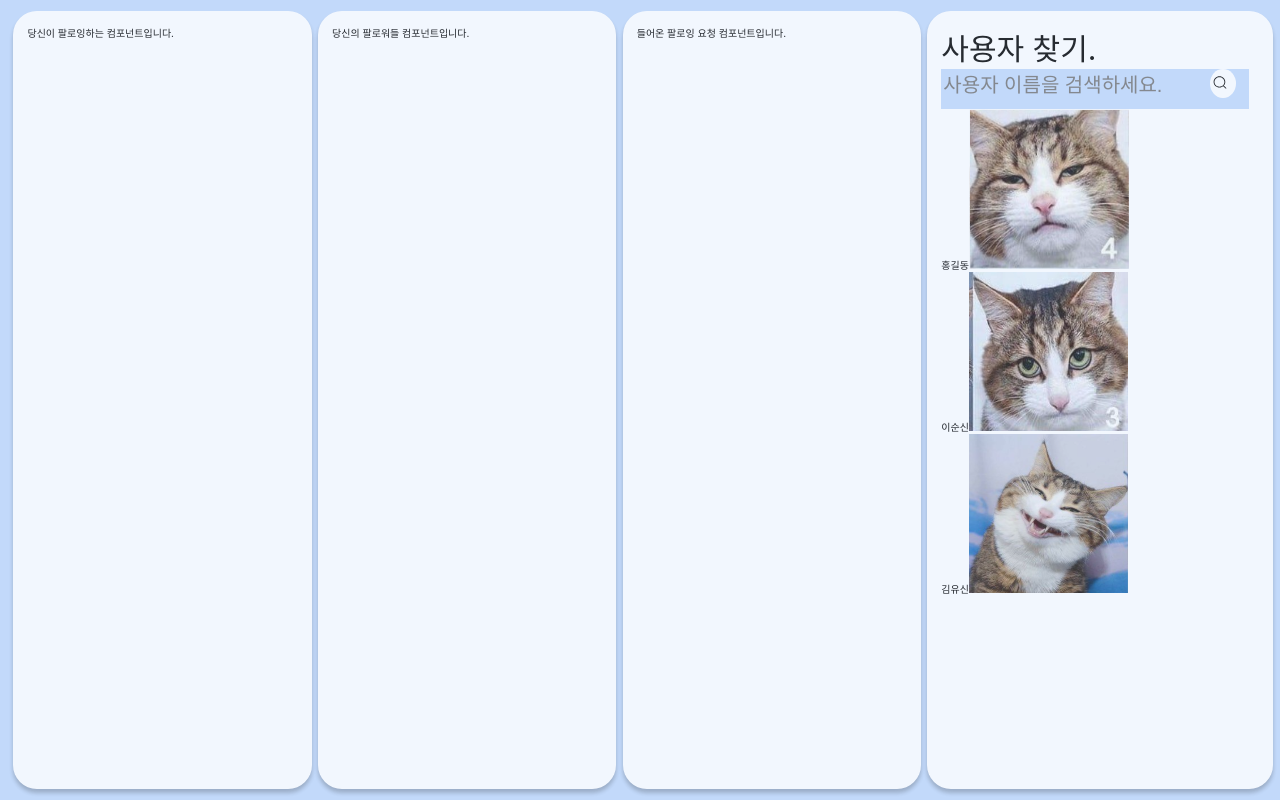
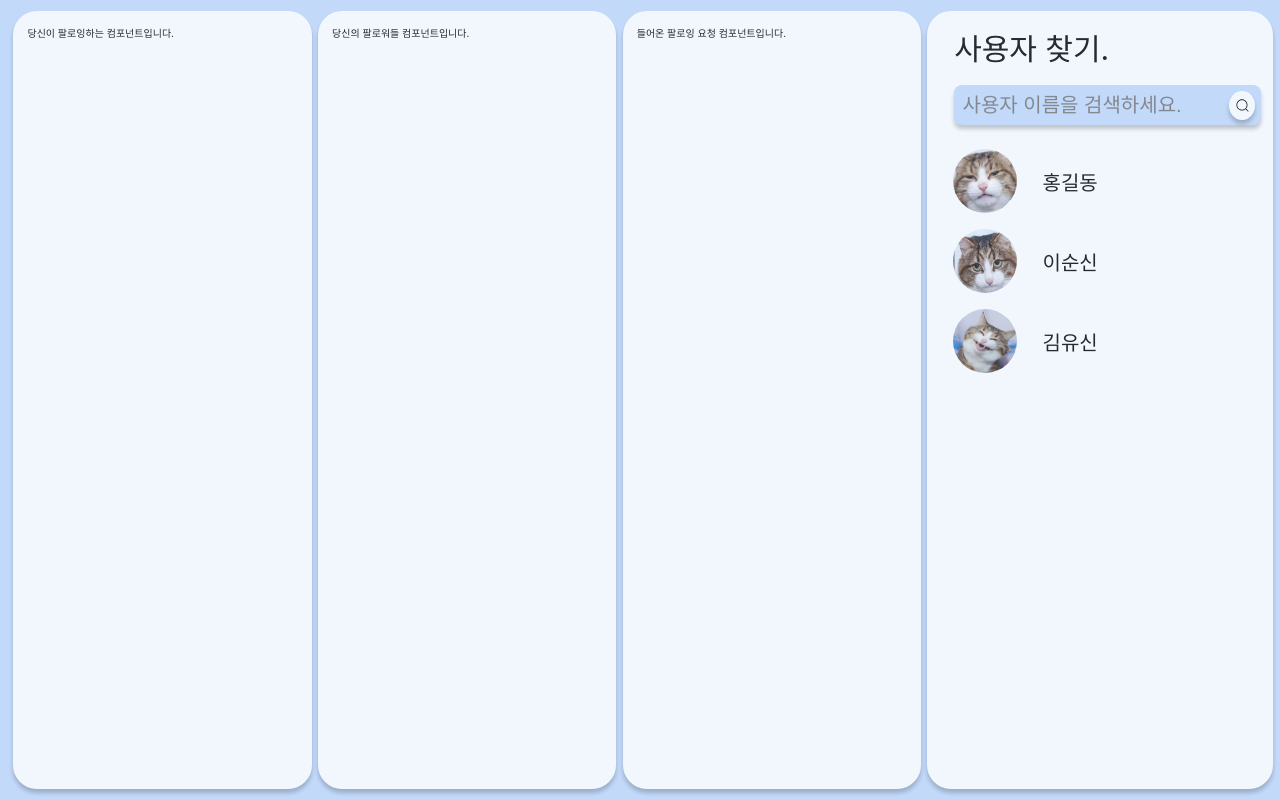
Before and after one commit to TasQueue/Front-End, a React (Create React App) app: page /followManage in a window 1280 px wide. Both pictures are taken after a click on the button 1223 px from the left and 83 px from the top of the page. Built offline with nearby package versions, Linux system fonts and the light colour scheme; a web font is replaced by a local one.

Commit message:
Design : 사용자 찾기 기능의 UI 완성

```diff
--- a/src/pages/FollowManagePage/SearchUser/SearchUser.styled.tsx
+++ b/src/pages/FollowManagePage/SearchUser/SearchUser.styled.tsx
@@ -2,28 +2,60 @@ import styled from 'styled-components';
 
 export const Label = styled.p`
   font-size: 3rem;
+  margin: 2vh 0 1vh 1vw;
 `;
 export const SearchWrap = styled.div`
+  display: flex;
+  justify-content: center;
+  align-items: center;
   width: 24vw;
   height: 5vh;
+  margin: 2vh 0 3vh 1vw;
   background-color: #c2d9fa;
+  border-radius: 8px;
+  box-shadow: 0px 4px 4px 0px rgba(0, 0, 0, 0.25);
 `;
 export const SearchInput = styled.input`
+  display: flex;
+  justify-content: center;
+  align-items: center;
+  width: 20vw;
   font-size: 2rem;
   background-color: transparent;
   border: none;
   outline: none;
+  margin: 0 1vw 0 0;
 
   :focus {
     outline: none;
   }
 `;
 export const SearchBtn = styled.button`
+  display: flex;
+  justify-content: center;
+  align-items: center;
   width: 2vw;
   height: 3.6vh;
   background-color: #ffffff;
   border-radius: 50%;
+  box-shadow: 0px 4px 4px 0px rgba(0, 0, 0, 0.25);
 `;
 export const BtnIcon = styled.img`
   width: 1.5vw;
 `;
+export const foundUsersWrap = styled.div`
+  display: flex;
+  justify-content: center;
+  align-items: center;
+  margin: 0 0 2vh 0;
+`;
+
+export const foundUsersCat = styled.img`
+  width: 5vw;
+  border-radius: 50%;
+`;
+export const foundUsersName = styled.p`
+  font-size: 2rem;
+  width: 16vw;
+  margin: 0 0 0 2vw;
+`;
--- a/src/pages/FollowManagePage/SearchUser/SearchUser.tsx
+++ b/src/pages/FollowManagePage/SearchUser/SearchUser.tsx
@@ -43,6 +43,12 @@ const SearchUser = () => {
     }
   };
 
+  const handleKeyPress = (event: React.KeyboardEvent<HTMLInputElement>) => {
+    if (event.key === 'Enter') {
+      userSearch();
+    }
+  };
+
   return (
     <div>
       <S.Label>사용자 찾기.</S.Label>
@@ -51,6 +57,7 @@ const SearchUser = () => {
           type='text'
           value={searchTerm}
           onChange={(event) => setSearchTerm(event.target.value)}
+          onKeyPress={handleKeyPress}
           placeholder='사용자 이름을 검색하세요.'
         />
         <S.SearchBtn onClick={userSearch}>
@@ -58,10 +65,10 @@ const SearchUser = () => {
         </S.SearchBtn>
       </S.SearchWrap>
       {foundUsers.map((user) => (
-        <div key={user.name}>
-          <p>{user.name}</p>
-          <img src={getImagePath(user.cat)} alt={`${user.name}의 이미지`} />
-        </div>
+        <S.foundUsersWrap key={user.name}>
+          <S.foundUsersCat src={getImagePath(user.cat)} alt={`${user.name}의 이미지`} />
+          <S.foundUsersName>{user.name}</S.foundUsersName>
+        </S.foundUsersWrap>
       ))}
     </div>
   );
```
